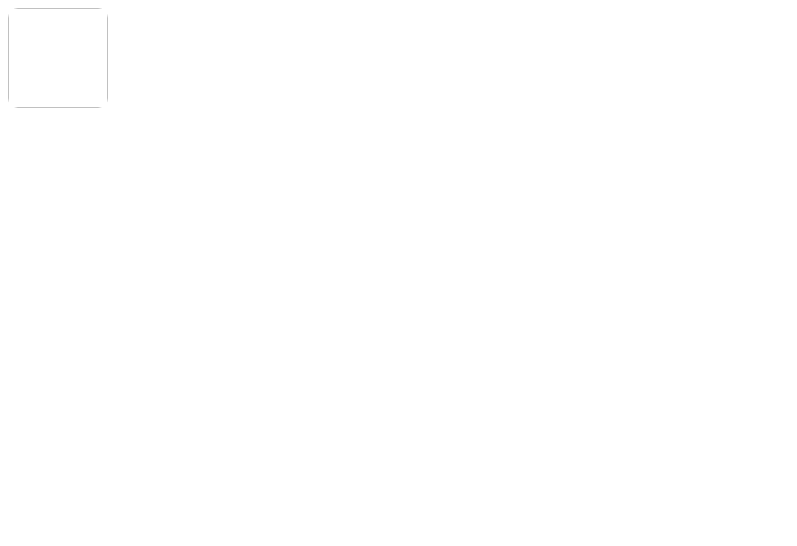
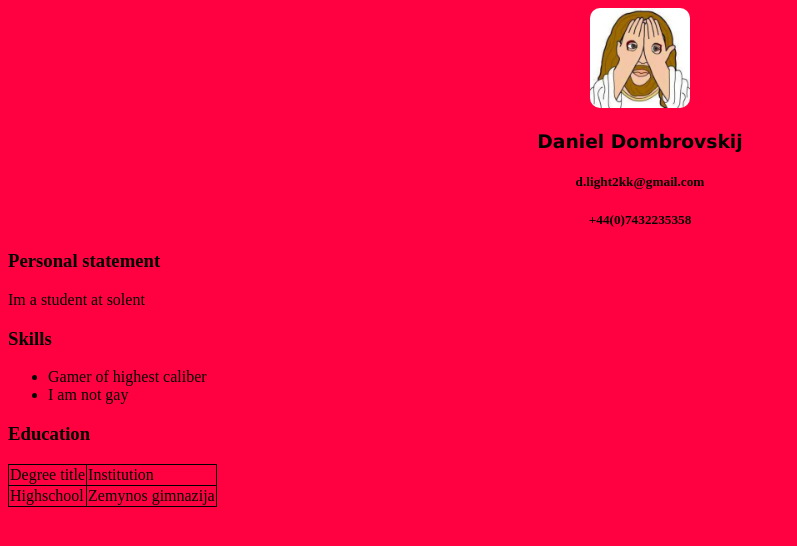
Before and after one commit to GGonex/Solent-Web, a plain HTML site: page Week_1/index.html in a window 1280 px wide. Shown: the whole page, without its empty margins (0-797 px from the left). Drawn offline with Linux system fonts and the light colour scheme.

Commit message:
Added more text, changed background

```diff
--- a/Week_1/index.css
+++ /dev/null
@@ -1,16 +0,0 @@
-#me1{
-
-
-
-
-
-    width:100px;
-    height:100px;
-    border-radius:10px;
-
-
-
-
-
-
-}
--- a/Week_1/index.html
+++ b/Week_1/index.html
@@ -3,11 +3,42 @@
 <html>
         <head>
                 <title> CV Page </title>
-                <link rel="stylesheet" type="text/css" href="index.css">
+                <link rel="stylesheet" type="text/css" href="style.css">
         </head>
 
         <body>
-                <img id="me1" src"images/me.png
+                <center>
+                <img id="me" src="images/me.jpg" >
+                <h3 id="name">  Daniel Dombrovskij   </h3>
+                <h5> d.light2kk@gmail.com </h5>
+                <h5> +44(0)7432235358</h5>
+                </center>
+
+                <h3> Personal statement</h3>
+                <p>Im a student at solent</p>
+
+                <h3>Skills </h3>
+                <ul>
+
+                <li> Gamer of highest caliber </li>
+                <li> I am not gay </li>
+
+                </ul>
+
+                <h3> Education </h3>
+                <table id="t1">
+                        <tr>
+                                <td>Degree title</td> <td>Institution</td>
+                        </tr>
+                        <tr>
+                                <td>Highschool</td> <td>Zemynos gimnazija</td>
+                        </tr>
+
+
+
+
+
+                </table>
         </body>
 
 
--- /dev/null
+++ b/Week_1/style.css
@@ -0,0 +1,37 @@
+#me{
+
+
+
+
+
+    width:100px;
+    height:100px;
+    border-radius:10px;
+
+
+}
+
+#name{
+
+        font-family:Verdana;
+
+
+
+}
+
+#t1{
+
+
+border: 1px solid;
+
+}
+#t1, td{
+border: 1px solid;
+border-collapse:collapse;
+
+
+}
+
+body{
+    background-color:#ff0141;
+}
```
